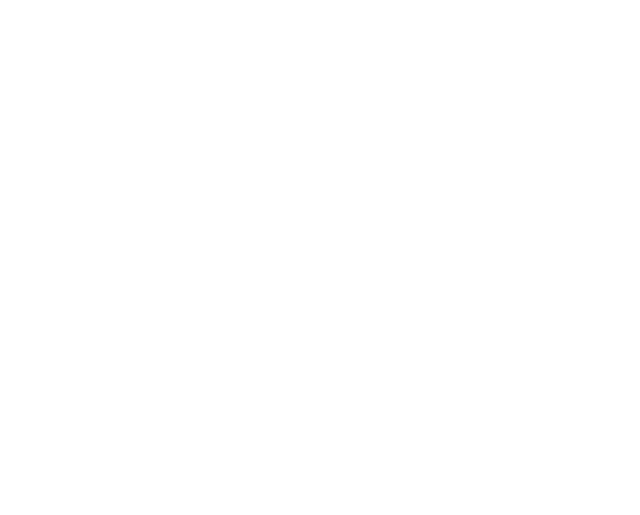
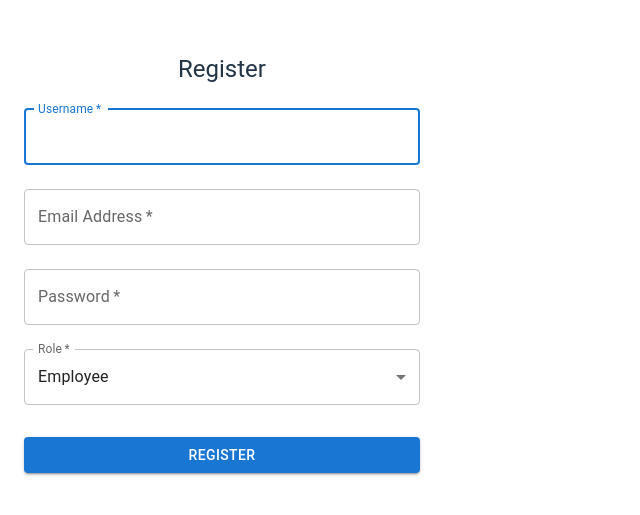
Before and after one commit to jainamga/expReport-Frontend, a React (Vite) app: page /register in a window 1280 px wide. Before the commit this address had no page. Shown: the part 161-676 px from the top of the page, without its empty margins (0-640 px from the left). Built offline with nearby package versions, Linux system fonts and the light colour scheme.

Commit message:
added registration page

```diff
--- a/src/App.tsx
+++ b/src/App.tsx
@@ -3,6 +3,8 @@
 import type { RootState } from './redux/store';
 import LoginPage from './pages/LoginPage';
 import DashboardPage from './pages/DashboardPage'; // Import the new page
+import RegistrationPage from './pages/RegistrationPage';
+
 
 function App() {
   const { isAuthenticated } = useSelector((state: RootState) => state.auth);
@@ -11,6 +13,7 @@
     <Router>
       <Routes>
         <Route path="/login" element={!isAuthenticated ? <LoginPage /> : <Navigate to="/" />} />
+        <Route path="/register" element={!isAuthenticated ? <RegistrationPage /> : <Navigate to="/" />} />
         <Route path="/" element={isAuthenticated ? <DashboardPage /> : <Navigate to="/login" />} />
       </Routes>
     </Router>
--- /dev/null
+++ b/src/pages/RegistrationPage.tsx
@@ -0,0 +1,115 @@
+import React, { useState } from 'react';
+import { Box, Button, TextField, Typography, Container, MenuItem } from '@mui/material';
+import apiClient from '../api/apiClient';
+
+const roles = [
+  { value: 'Employee', label: 'Employee' },
+  { value: 'Manager', label: 'Manager' },
+];
+
+const RegistrationPage = () => {
+  const [username, setUsername] = useState('');
+  const [email, setEmail] = useState('');
+  const [password, setPassword] = useState('');
+  const [role, setRole] = useState('Employee');
+  const [message, setMessage] = useState('');
+
+  const handleSubmit = async (e: React.FormEvent) => {
+    e.preventDefault();
+    setMessage('');
+    try {
+      const res = await apiClient.post('/auth/register', {
+        username,
+        email,
+        password,
+        role,
+      });
+      setMessage(res.data.message || 'Registration successful!');
+    } catch (error: any) {
+      setMessage(error.response?.data?.message || 'Registration failed');
+    }
+  };
+
+  return (
+    <Container component="main" maxWidth="xs">
+      <Box
+        sx={{
+          marginTop: 8,
+          display: 'flex',
+          flexDirection: 'column',
+          alignItems: 'center',
+        }}
+      >
+        <Typography component="h1" variant="h5">
+          Register
+        </Typography>
+        <Box component="form" onSubmit={handleSubmit} sx={{ mt: 1 }}>
+          <TextField
+            margin="normal"
+            required
+            fullWidth
+            id="username"
+            label="Username"
+            name="username"
+            autoFocus
+            value={username}
+            onChange={(e) => setUsername(e.target.value)}
+          />
+          <TextField
+            margin="normal"
+            required
+            fullWidth
+            id="email"
+            label="Email Address"
+            name="email"
+            autoComplete="email"
+            value={email}
+            onChange={(e) => setEmail(e.target.value)}
+          />
+          <TextField
+            margin="normal"
+            required
+            fullWidth
+            name="password"
+            label="Password"
+            type="password"
+            id="password"
+            autoComplete="new-password"
+            value={password}
+            onChange={(e) => setPassword(e.target.value)}
+          />
+          <TextField
+            margin="normal"
+            required
+            select
+            fullWidth
+            label="Role"
+            value={role}
+            onChange={(e) => setRole(e.target.value)}
+          >
+            {roles.map((option) => (
+              <MenuItem key={option.value} value={option.value}>
+                {option.label}
+              </MenuItem>
+            ))}
+          </TextField>
+          <Button
+            type="submit"
+            fullWidth
+            variant="contained"
+            sx={{ mt: 3, mb: 2 }}
+          >
+            Register
+          </Button>
+          {message && (
+            <Typography color="primary" sx={{ mt: 2 }}>
+              {message}
+            </Typography>
+          )}
+        </Box>
+      </Box>
+    </Container>
+  );
+};
+
+export default RegistrationPage;
```
